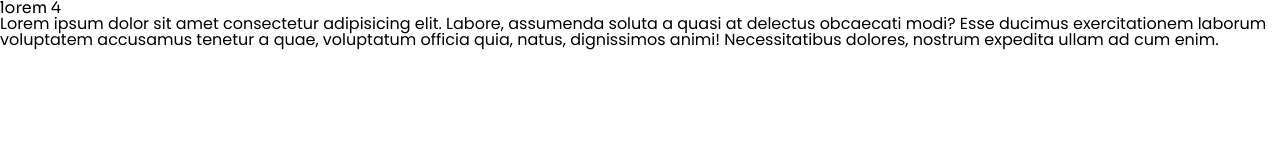
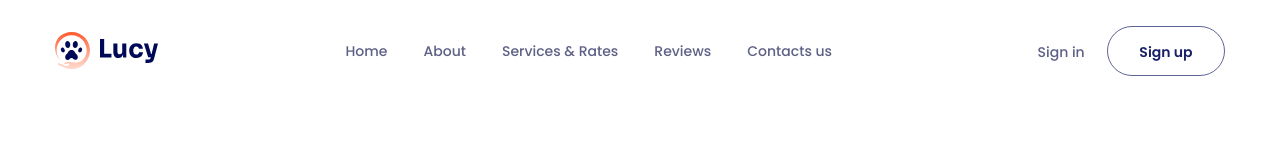
Before and after one commit to AnhLinhUIT/htmlcss-project-04, a plain HTML site: page index.html in a window 1280 px wide. Drawn offline with Linux system fonts and the light colour scheme.

Commit message:
Làm phần header

```diff
--- a/assets/css/styles.css
+++ b/assets/css/styles.css
@@ -9,6 +9,12 @@ html {
 body {
   font-size: 1.6rem;
   font-family: Poppins, sans-serif;
+}
+
+/* Common */
+
+a {
+  text-decoration: none;
 }
 
 h1,
@@ -25,3 +31,60 @@ button {
   font-size: inherit;
   font-family: inherit;
 }
+
+.container {
+  width: 1170px;
+  max-width: calc(100%-48px);
+  margin: 0 auto;
+}
+
+.btn {
+  --height: 56px;
+  display: inline-block;
+
+  min-width: 130px;
+  height: var(--height);
+  line-height: var(--height);
+  border-radius: 99px;
+  border: 1px solid rgba(0, 9, 88, 0.7);
+
+  color: #000958;
+  text-align: center;
+  font-size: 1.4rem;
+  font-weight: 600;
+
+  opacity: 0.9;
+}
+
+/* Header */
+.header {
+  padding: 26px 0;
+}
+
+.header__inner {
+  display: flex;
+  align-items: center;
+  justify-content: space-between;
+}
+
+.navbar__list {
+  display: flex;
+}
+
+.navbar__link,
+.header-action__link {
+  padding: 8px 18px;
+  color: #5e6085;
+  font-size: 1.4rem;
+  font-weight: 500;
+}
+
+.navbar__link:hover {
+  color: #000958;
+  text-shadow: 1px 0 0 currentColor;
+}
+
+.header-action__btn {
+  --height: 50px;
+  min-width: 118px;
+}
--- a/index.html
+++ b/index.html
@@ -44,12 +44,39 @@
     <title>Lucky - Established & Trusted Pet Care Service</title>
   </head>
   <body>
-    <h1>lorem 4</h1>
-    <p>
-      Lorem ipsum dolor sit amet consectetur adipisicing elit. Labore, assumenda soluta a quasi at
-      delectus obcaecati modi? Esse ducimus exercitationem laborum voluptatem accusamus tenetur a
-      quae, voluptatum officia quia, natus, dignissimos animi! Necessitatibus dolores, nostrum
-      expedita ullam ad cum enim.
-    </p>
+    <!-- Header -->
+    <header class="header">
+      <div class="container">
+        <div class="header__inner">
+          <!-- Logo -->
+          <img src="./assets/img/Logo.svg" alt="Lucy-logo" class="logo" />
+          <!-- Navbar -->
+          <nav class="navbar">
+            <ul class="navbar__list">
+              <li class="navbar__item">
+                <a href="" class="navbar__link">Home</a>
+              </li>
+              <li class="navbar__item">
+                <a href="#!" class="navbar__link">About</a>
+              </li>
+              <li class="navbar__item">
+                <a href="#!" class="navbar__link">Services & Rates</a>
+              </li>
+              <li class="navbar__item">
+                <a href="#!" class="navbar__link">Reviews</a>
+              </li>
+              <li class="navbar__item">
+                <a href="#!" class="navbar__link">Contacts us</a>
+              </li>
+            </ul>
+          </nav>
+          <!-- Header action -->
+          <div class="header-action">
+            <a href="#!" class="header-action__link">Sign in</a>
+            <a href="#!" class="btn header-action__btn">Sign up</a>
+          </div>
+        </div>
+      </div>
+    </header>
   </body>
 </html>
```
Also changed, not shown: assets/img/Logo.svg (added), 1 other file.
